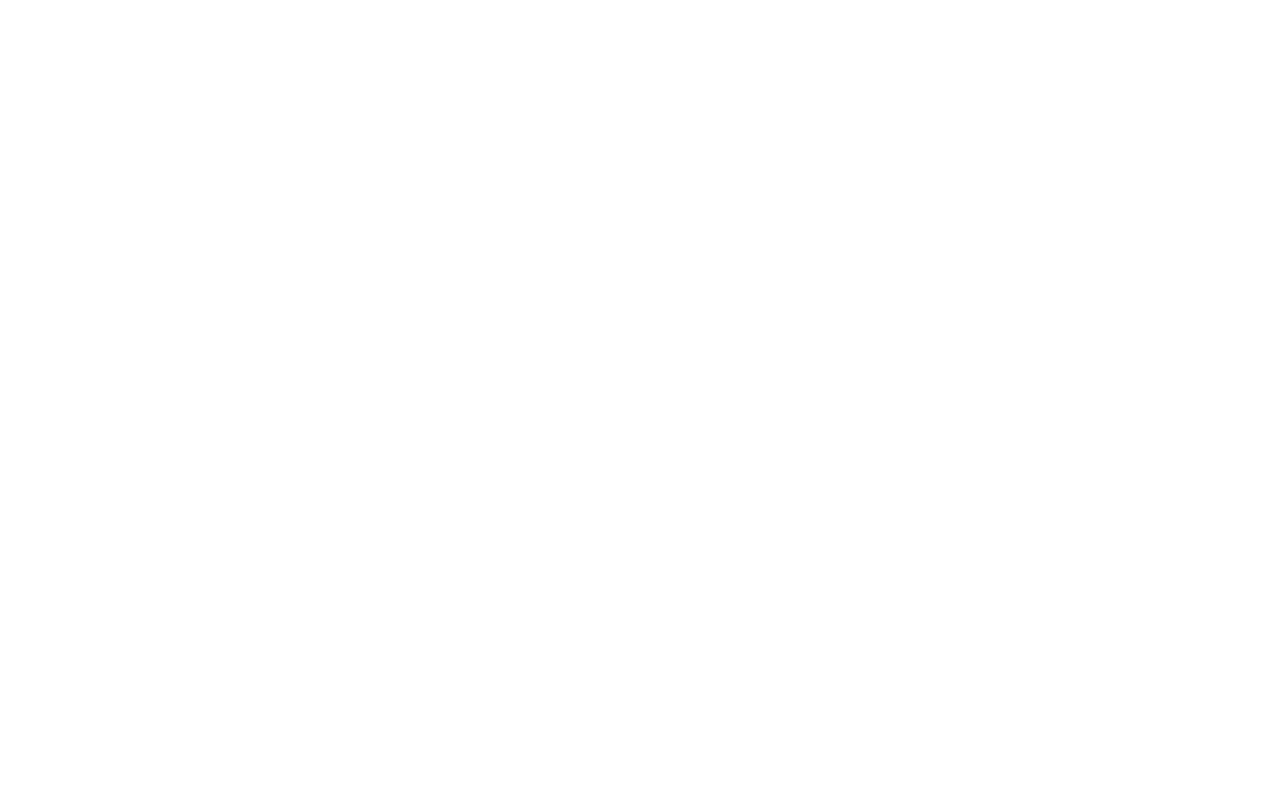
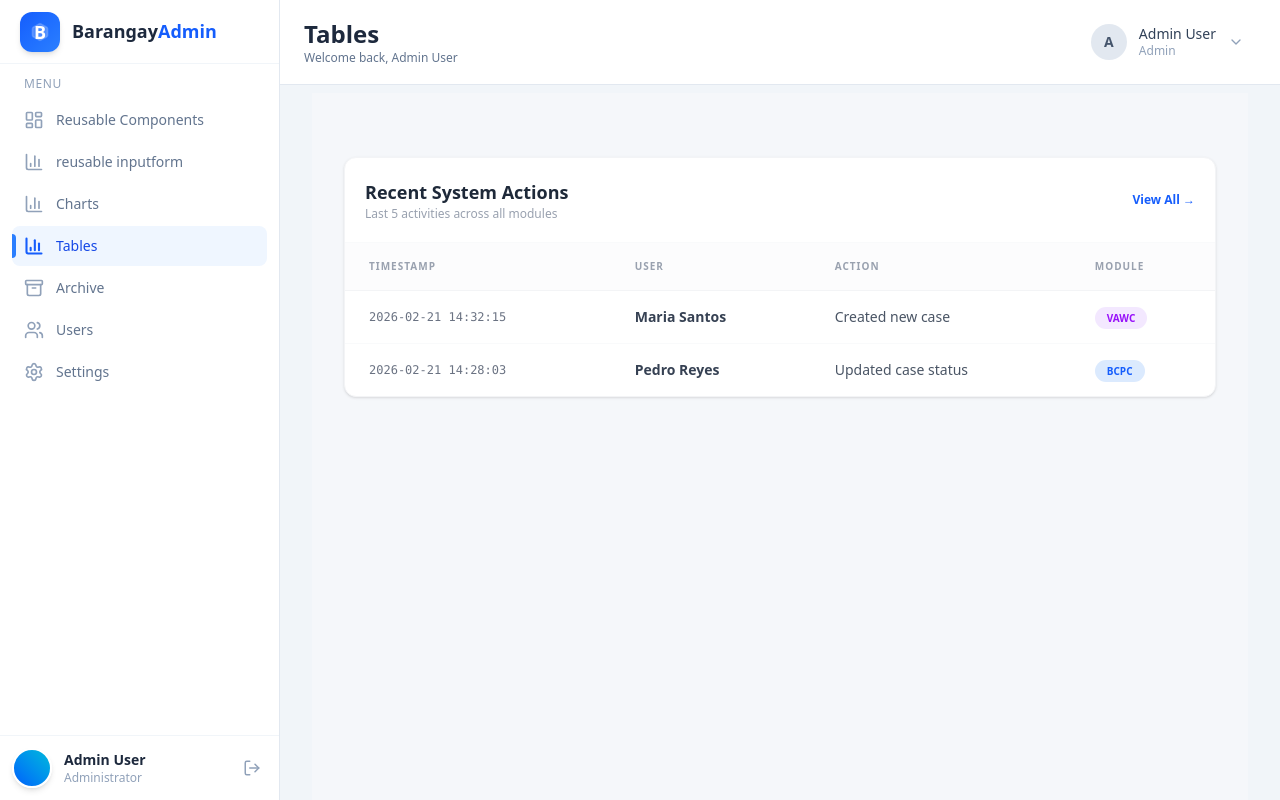
Before and after one commit to jeremiahmadronio/baranggay-management, a React (Vite) app: page /admin/tables in a window 1280 px wide. Before the commit this address had no page. Built offline with nearby package versions, Linux system fonts and the light colour scheme.

Commit message:
feat: add reusable components for dashboard table recent functionality

```diff
--- a/src/App.tsx
+++ b/src/App.tsx
@@ -7,6 +7,7 @@
 import { Dashboard } from './admin-module/dashboard'
 import RecordInputDemo from './admin-module/record-input'
 import ChartPage from './admin-module/chart'
+import AdminPage from './admin-module/DashboardReusable'
 
 //landing page
 import { LandingPage } from './landing-page'
@@ -41,6 +42,7 @@
           <Route path="inputform" element={<RecordInputDemo/>} />
         <Route path="users" element={<PagePlaceholder title="User Management" />} />
         <Route path="settings" element={<PagePlaceholder title="Settings" />} />
+        <Route path="tables" element={<AdminPage />} />
       </Route>
 
       {/* Blotter Routes */}
--- /dev/null
+++ b/src/admin-module/DashboardReusable.tsx
@@ -0,0 +1,44 @@
+import {  InputField, ModuleBadge } from '../reusable/RecentSystemActions';
+
+export default function AdminPage() {
+  return (
+    <div className="p-8 bg-gray-50/50 min-h-screen font-sans">
+
+      {/* SECTION B: Audit Logs base sa image_7af4d8.png format */}
+      <div className="bg-white border border-gray-100 rounded-xl shadow-sm overflow-hidden mt-8">
+        <div className="p-5 border-b border-gray-50 flex justify-between items-center">
+          <div>
+            <h1 className="text-lg font-bold text-gray-800">Recent System Actions</h1>
+            <p className="text-xs text-gray-400">Last 5 activities across all modules</p>
+          </div>
+          <button className="text-blue-600 text-xs font-bold hover:underline">View All →</button>
+        </div>
+
+        <table className="w-full text-left border-collapse">
+          <thead className="bg-gray-50/50 text-[10px] font-bold text-gray-400 uppercase tracking-widest border-b border-gray-100">
+            <tr>
+              <th className="px-6 py-4">Timestamp</th>
+              <th className="px-6 py-4">User</th>
+              <th className="px-6 py-4">Action</th>
+              <th className="px-6 py-4">Module</th>
+            </tr>
+          </thead>
+          <tbody className="divide-y divide-gray-50 text-sm">
+            <tr className="hover:bg-gray-50/30 transition-colors">
+              <td className="px-6 py-4 text-gray-500 font-mono text-xs">2026-02-21 14:32:15</td>
+              <td className="px-6 py-4 font-bold text-gray-700">Maria Santos</td>
+              <td className="px-6 py-4 text-gray-600">Created new case</td>
+              <td className="px-6 py-4"><ModuleBadge label="VAWC" type="VAWC" /></td>
+            </tr>
+            <tr className="hover:bg-gray-50/30 transition-colors">
+              <td className="px-6 py-4 text-gray-500 font-mono text-xs">2026-02-21 14:28:03</td>
+              <td className="px-6 py-4 font-bold text-gray-700">Pedro Reyes</td>
+              <td className="px-6 py-4 text-gray-600">Updated case status</td>
+              <td className="px-6 py-4"><ModuleBadge label="BCPC" type="BCPC" /></td>
+            </tr>
+          </tbody>
+        </table>
+      </div>
+    </div>
+  );
+}
--- a/src/layout/Nav-Items.tsx
+++ b/src/layout/Nav-Items.tsx
@@ -25,8 +25,10 @@
   { label: 'Reusable Components', path: '/admin/dashboard', icon: LayoutDashboard },
   { label: 'reusable inputform', path: '/admin/inputform', icon: BarChart3 },
   { label: 'Charts', path: '/admin/charts', icon: BarChart3 },
+  { label: 'Tables', path: '/admin/tables', icon: BarChart3 },
   { label: 'Archive', path: '/admin/archive', icon: Archive },
   { label: 'Users', path: '/admin/users', icon: Users },
+
   { label: 'Settings', path: '/admin/settings', icon: Settings },
 ]
 
--- /dev/null
+++ b/src/reusable/RecentSystemActions.tsx
@@ -0,0 +1,26 @@
+import React from 'react';
+
+export const ModuleBadge = ({ label, type }: { label: string, type: 'VAWC' | 'BCPC' | 'Clearance' | 'Blotter' | 'FTJS' }) => {
+  const colors = {
+    VAWC: 'bg-purple-100 text-purple-600',
+    BCPC: 'bg-blue-100 text-blue-600',
+    Clearance: 'bg-indigo-100 text-indigo-600',
+    Blotter: 'bg-orange-100 text-orange-600',
+    FTJS: 'bg-teal-100 text-teal-600',
+  };
+  return <span className={`px-3 py-1 rounded-full text-[10px] font-bold uppercase ${colors[type]}`}>{label}</span>;
+};
+
+
+export const InputField = ({ label, placeholder, type = "text", required = false }: { label: string, placeholder?: string, type?: string, required?: boolean }) => (
+  <div className="flex flex-col gap-1.5">
+    <label className="text-[10px] font-bold text-gray-400 uppercase tracking-wider">
+      {label} {required && <span className="text-red-500">*</span>}
+    </label>
+    <input
+      type={type}
+      placeholder={placeholder}
+      className="border border-gray-200 rounded-lg p-2.5 text-sm focus:ring-1 focus:ring-blue-500 outline-none bg-gray-50/30"
+    />
+  </div>
+);
```
